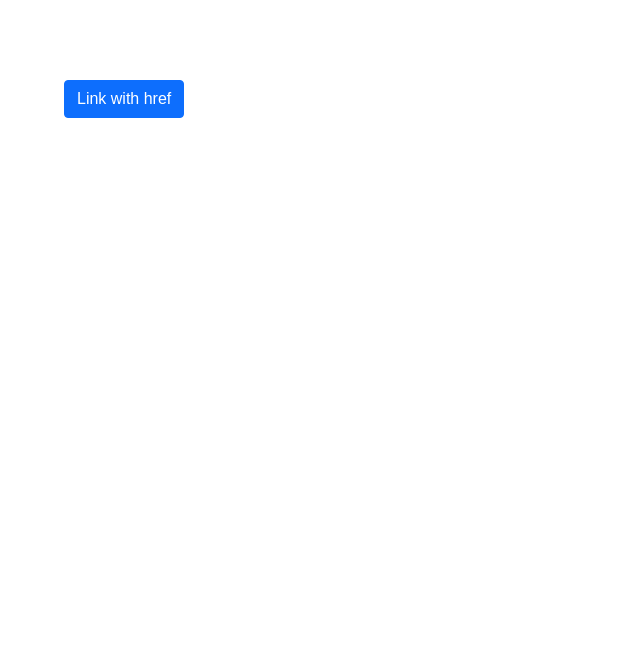
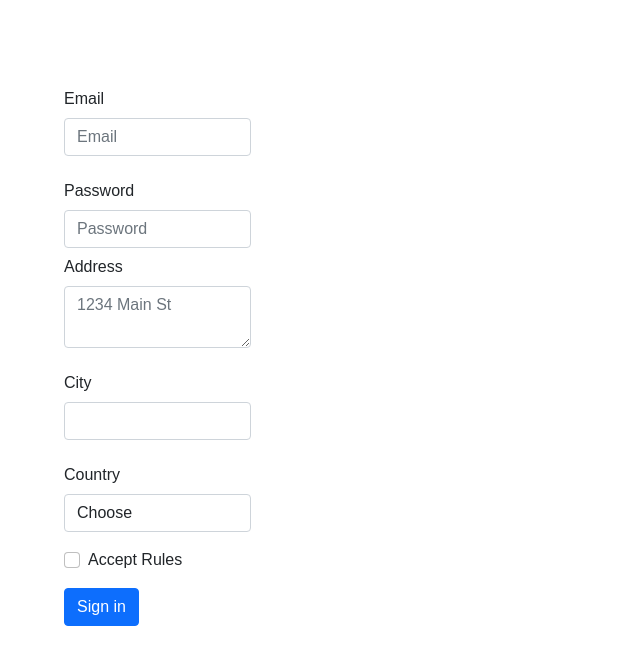
Before and after one commit to valya-brynyuk/react-hw, a React (Vite) app: page / in a window 1280 px wide. Shown: the top 664 px of the page, without its empty margins (0-640 px from the left). Built offline with nearby package versions, Linux system fonts and the light colour scheme.

Commit message:
- completed

```diff
--- a/src/App.jsx
+++ b/src/App.jsx
@@ -1,10 +1,56 @@
-import Collapse from "./components/Collapse/Collapse.jsx";
+import MyForm from "./components/MyForm/MyForm.jsx";
+import React from "react";
+import ResultTable from "./components/ResultTable/ResultTable.jsx";
 
-function App() {
 
-  return (
-    <Collapse text={'collapse me'} opened={false}/>
-  )
+export default class App extends React.Component {
+  constructor(props) {
+    super(props);
+
+    this.state = {
+      show: 'form', // possible values 'form' | 'result'
+      form: {
+        email: '',
+        password: '',
+        address: '',
+        city: '',
+        country: '',
+        acceptRules: false
+      }
+    };
+  }
+
+  formSubmitHandler = (e) => {
+    e.preventDefault();
+
+
+    this.setState({show: 'result'});
+  }
+
+  formUpdateHandler = ({name, value}) => {
+    this.setState((state) => ({...state, form: {...state.form, [name]: value}}));
+  }
+
+  backBtnClickHandler = () => {
+    this.setState({show: 'form'});
+  }
+
+  render() {
+    let content = <p>Undefined route</p>;
+    switch (this.state.show) {
+      case 'form':
+        content = <MyForm value={this.state.form} onUpdate={this.formUpdateHandler} onSubmit={this.formSubmitHandler} />;
+        break;
+      case 'result':
+        content = <ResultTable value={this.state.form} onBackClick={this.backBtnClickHandler} />
+        break;
+    }
+
+
+    return (
+      <>
+        {content}
+      </>
+    );
+  }
 }
-
-export default App
--- a/src/components/Collapse/Collapse.jsx
+++ /dev/null
@@ -1,48 +0,0 @@
-import React from "react";
-import classNames from "classnames";
-
-class Collapse extends React.Component {
-  items = [];
-
-  constructor(props) {
-    super(props);
-
-    this.state = {
-      opened: this.props.opened
-    };
-  }
-
-  openedHandler = (e) => {
-    e.preventDefault();
-    this.setState((state) => {
-      return {
-        opened: !state.opened
-      }
-    })
-  }
-
-  render() {
-    const btnClass = classNames(
-      'collapse',
-      {'show': this.state.opened}
-    )
-
-    return (
-
-      <div>
-        <p>
-          <a className="btn btn-primary" data-bs-toggle="collapse" href="#" role="button"
-             aria-expanded={this.state.opened} onClick={this.openedHandler}>Link
-            with href</a>
-        </p>
-        <div className={btnClass}>
-          <div className="card card-body">
-            {this.props.text}
-          </div>
-        </div>
-      </div>
-    );
-  }
-}
-
-export default Collapse;
--- /dev/null
+++ b/src/components/MyForm/MyForm.jsx
@@ -0,0 +1,105 @@
+import React from "react";
+
+class MyForm extends React.Component {
+
+  constructor(props) {
+    super(props);
+
+
+  }
+
+  handleChange = (e) => {
+    this.props.onUpdate({
+      name: e.target.name,
+      value:  e.target.type === 'checkbox' ? e.target.checked : e.target.value,
+    });
+  };
+
+  render() {
+
+    return (
+      <form name="myForm" onSubmit={this.props.onSubmit}>
+        <div className="col-md-6 mb-3">
+          <label htmlFor="email" className="col-form-label">Email</label>
+          <input
+            type="email"
+            name="email"
+            className="form-control"
+            id="email"
+            placeholder="Email"
+            value={this.props.value.email}
+            onChange={this.handleChange}
+          />
+        </div>
+        <div className="form-group col-md-6">
+          <label htmlFor="password" className="col-form-label">Password</label>
+          <input
+            type="password"
+            name="password"
+            className="form-control"
+            id="password"
+            placeholder="Password"
+            value={this.props.value.password}
+            onChange={this.handleChange}
+          />
+        </div>
+        <div className="col-md-6 mb-3">
+          <label htmlFor="address" className="col-form-label">Address</label>
+          <textarea
+            type="text"
+            className="form-control"
+            name="address"
+            id="address"
+            placeholder="1234 Main St"
+            value={this.props.value.address}
+            onChange={this.handleChange}
+          />
+        </div>
+        <div className="col-md-6 mb-3">
+          <label htmlFor="city" className="col-form-label">City</label>
+          <input
+            type="text"
+            className="form-control"
+            name="city"
+            id="city"
+            value={this.props.value.city}
+            onChange={this.handleChange}
+          />
+        </div>
+        <div className="col-md-6 mb-3">
+          <label htmlFor="country" className="col-form-label">Country</label>
+          <select
+            id="country"
+            name="country"
+            className="form-control"
+            value={this.props.value.country}
+            onChange={this.handleChange}
+          >
+            <option>Choose</option>
+            <option value="argentina">Argentina</option>
+            <option value="russia">Ukraine</option>
+            <option value="china">China</option>
+          </select>
+        </div>
+        <div className="col-md-6 mb-3">
+          <div className="form-check">
+            <label className="form-check-label" htmlFor="rules">
+              <input
+                id="rules"
+                type="checkbox"
+                name="acceptRules"
+                className="form-check-input"
+                checked={this.props.value.acceptRules}
+                onChange={this.handleChange}
+              />
+              Accept Rules
+            </label>
+          </div>
+        </div>
+        <button type="submit" className="btn btn-primary">Sign in</button>
+      </form>
+    );
+  }
+}
+
+export default MyForm;
--- /dev/null
+++ b/src/components/ResultTable/ResultTable.jsx
@@ -0,0 +1,43 @@
+import React from "react";
+
+class ResultTable extends React.Component {
+
+  render() {
+
+    return (
+      <div>
+        <button type="button" className="btn btn-primary" onClick={this.props.onBackClick}>Back</button>
+        <table className="table">
+          <tbody>
+          <tr>
+            <td>acceptRules</td>
+            <td>{this.props.value.acceptRules}</td>
+          </tr>
+          <tr>
+            <td>address</td>
+            <td>{this.props.value.address}</td>
+          </tr>
+          <tr>
+            <td>city</td>
+            <td>{this.props.value.city}</td>
+          </tr>
+          <tr>
+            <td>country</td>
+            <td>{this.props.value.country}</td>
+          </tr>
+          <tr>
+            <td>email</td>
+            <td>{this.props.value.email}</td>
+          </tr>
+          <tr>
+            <td>password</td>
+            <td>{this.props.value.password}</td>
+          </tr>
+          </tbody>
+        </table>
+      </div>
+    );
+  }
+}
+
+export default ResultTable;
```
Also changed, not shown: 1 other file (tests, documents, lock files or other folders).
